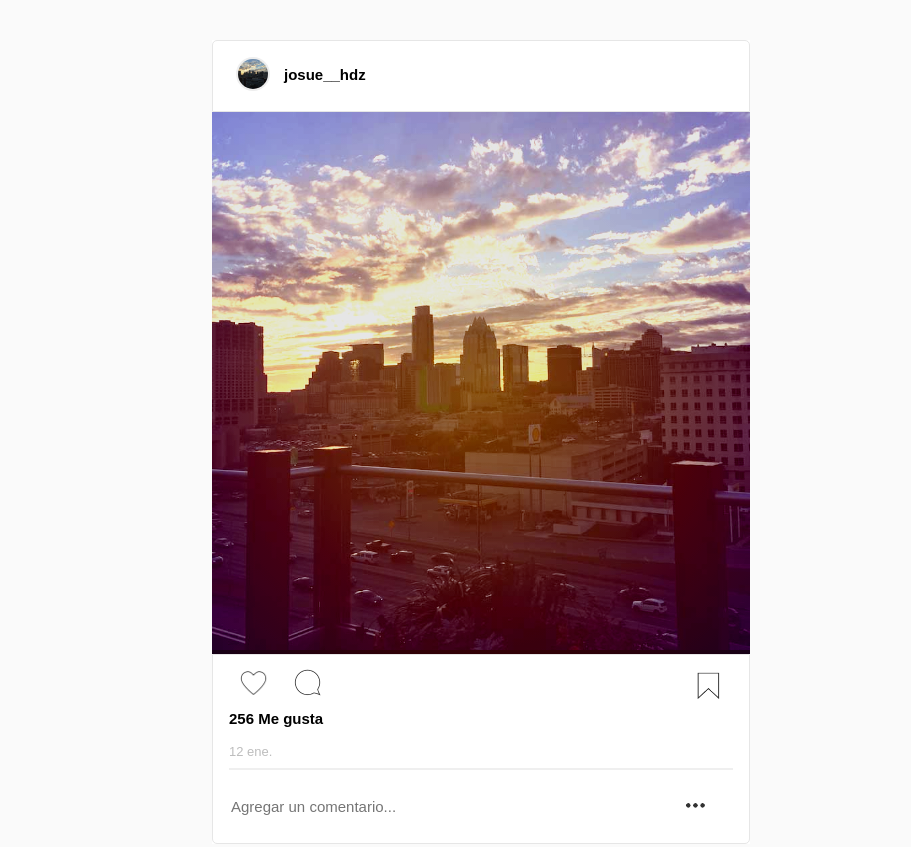
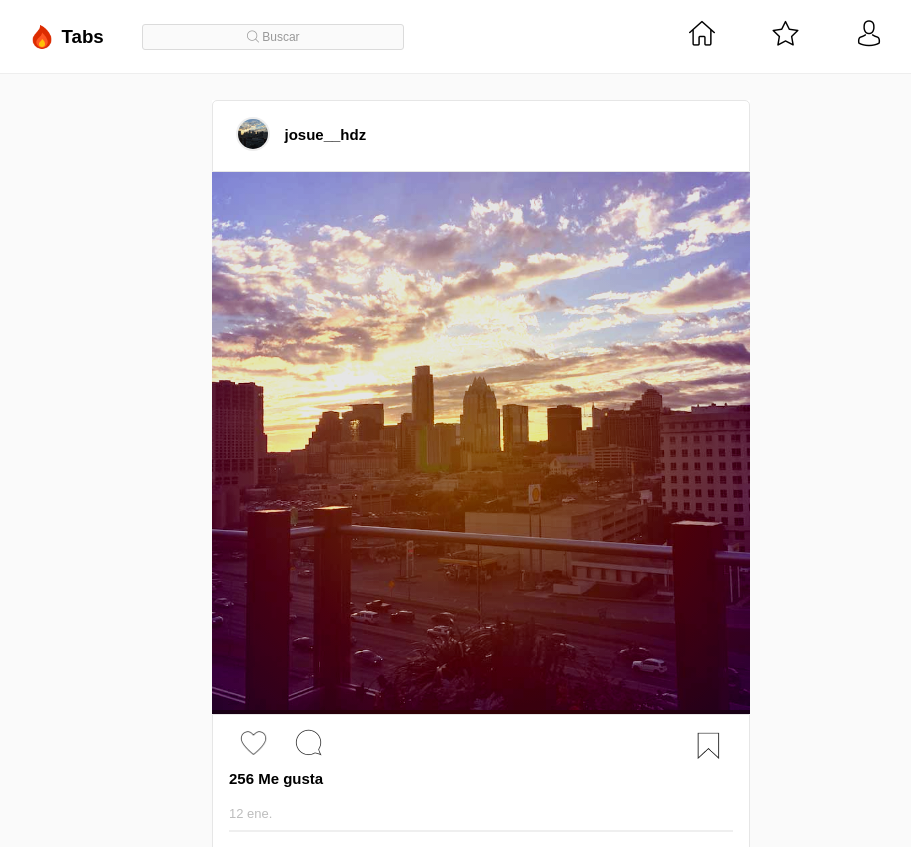
Before and after one commit to josuehdz234/instagramClone, a plain HTML site: page CSSGram/index.html in a window 1280 px wide. Shown: the top 847 px of the page, without its empty margins (172-1083 px from the left). Drawn offline with Linux system fonts and the light colour scheme.

Commit message:
Add files via upload
this is a copy of instagram proyect

```diff
--- a/CSSGram/css/default.css
+++ b/CSSGram/css/default.css
@@ -1,13 +1,14 @@
 		body{
 			background: #fafafa;
 			margin: 0px;
+			font-family: -apple-system,BlinkMacSystemFont,"Segoe UI",Roboto,Helvetica,Arial,sans-serif !important;
 		}
 		hr{
 			margin-bottom: 20px;
 			border: .5px solid #efefef;
 		}
 		.main{
-			margin-top: 40px;
+			margin-top: 100px;
 			margin-left: 30%;
 			margin-bottom: 40px;
 		}
@@ -138,15 +139,13 @@
 		}
 		.modal::before{
 			content: '';
-			-webkit-filter: blur(10px);
-			filter: blur(100px);
-			background-color: rgba(0,0,0,0.9);
+			z-index: 23;
+			background-color: rgba(0,0,0,0.7);
 			position: fixed;
 			left: 0px;
 			right: 0px;
 			bottom: 0px;
 			top: 0px;
-			z-index: 1;
 		}
 		.modal > .content{
 			padding: 30px;
@@ -156,7 +155,7 @@
 			position: fixed;
 			display: inline-block;
 			background-color: #fff;
-			z-index: 2;
+			z-index: 23;
 			border:1px solid #eeeeee;
 			border-radius: 5px;
 		}
@@ -189,3 +188,81 @@
 			bottom: 0px;
 			top: 0px;
 		}
+		.nav-fixed-root{
+			position: fixed;
+			left: 0px;
+			top: 0px;
+			z-index: 4;
+			right: 0px;
+		}
+		.nav__root{
+			background: #fff;
+			border-bottom: 1px solid #eeeeee;
+		}
+		.nav__root > .nav__content{
+			width: 70%;
+			margin: auto;
+		}
+		.nav__root > .nav__content > .nav__baners{
+			display: inline-block;
+			float: left;
+		}
+		.nav__root > .nav__content > .nav__baners > ul{
+			list-style: none;
+			padding-left: 0px;
+			margin-top: 0px;
+			margin-bottom: 0px;
+		}
+		.nav__root > .nav__content > .nav__baners > ul > li{
+			display: inline-block;
+			margin-right: 20px;
+			vertical-align: middle;
+			padding: 7px;
+		}
+		.nav__root > .nav__content > .nav__baners > ul > .search > form > input{
+			border:none;
+			width: 250px;
+		}
+		.nav__root > .nav__content > .nav__baners > ul > .search > form > input:focus{
+			outline: none;
+		}
+		.nav__root > .nav__content > .nav__baners > ul > .search > form{
+			padding: 5px;
+			cursor: pointer;
+			background:#fafafa;
+			color: #999;
+			font-family: arial;
+			font-size: 12px;
+			border: solid 1px #dbdbdb;
+			border-radius: 3px;
+		}
+		.nav__root > .nav__content > .nav__baners > ul > .search > form > div{
+			width: 250px;
+			text-align: center;
+			background: transparent;
+		}
+		.nav__root > .nav__content > .nav__baners > ul > .search > form > div > p{
+			margin-top: 0px !important;
+			margin-bottom: 0px !important;
+		}
+		.nav__root > .nav__content > .nav__actions{
+			display: inline-block;
+			float: right;
+		}
+		.nav__root > .nav__content > .nav__actions > ul{
+			list-style: none;
+			padding-left: 0px;
+			margin-top: 0px;
+			margin-bottom: 0px;
+		}
+		.nav__root > .nav__content > .nav__actions > ul > li{
+			display: inline-block;
+			margin-right: 15px;
+			vertical-align: middle;
+			cursor: pointer;
+			padding: 19px;
+		}
+		.f-12::before{
+			margin-left: 0px;
+			font-size: 12px;
+		}
--- a/CSSGram/index.html
+++ b/CSSGram/index.html
@@ -47,6 +47,40 @@
 		Sauce: class="willow"
 		X-pro II: class="xpro2"
 	-->
+
+	<nav class="nav__root nav-fixed-root">
+		<div class="nav__content">
+			<div class="nav__baners">
+				<ul>
+					<li>
+						<img src="img/Fire_96px.png" class="v-aling-m" width="30">
+						<h3 style="font-family: arial; display: inline-block;" class="v-aling-m">Tabs</h3>
+					</li>
+					<li class="search">
+						<form class="nav__search" instagram-status="none">
+							<div id="div_s_x">
+								<p><i class="f-12 flaticon-magnifying-glass"></i> Buscar</p>
+							</div>
+							<input id="inp_s_x" type="text" placeholder="Buscar..." style="display: none;" name="">
+						</form>
+					</li>
+				</ul>
+			</div>
+			<div class="nav__actions">
+				<ul>
+					<li>
+						<i class="glyph-icon flaticon-house"></i>
+					</li>
+					<li>
+						<i class="glyph-icon flaticon-star"></i>
+					</li>
+					<li>
+						<i class="glyph-icon flaticon-avatar"></i>
+					</li>
+				</ul>
+			</div>
+		</div>
+	</nav>
 	<div class="main">
 
 		<!-- feed -->
@@ -67,7 +101,9 @@
 				<!-- ./ img -->
 				<div class="actions__content__feed">
 					<div class="actions__feed">
-						<button class="like" instagram-like="false"><img src="img/instagram-icons/heart-o.png" width="30"></button>
+						<button class="like" instagram-like="false">
+							<img src="img/instagram-icons/heart-o.png" width="30">
+						</button>
 						<button><img src="img/instagram-icons/comment.png" width="30"></button>
 						<button class="feed__save"><img src="img/instagram-icons/save.png" width="30"></button>
 					</div>
@@ -150,7 +186,7 @@
 			 */
 			$('.modal__open').click(function(){
 				var objeto = this.getAttribute('instagram-modal');
-				$('#' + objeto).show(500);
+				$('#' + objeto).show();
 			});
 			/**
 			 * modal->close
@@ -158,7 +194,7 @@
 
 			$('.modal__close').click(function(){
 				var objeto = this.getAttribute('instagram-modal');
-				$('#' + objeto).hide(500);
+				$('#' + objeto).hide();
 			});
 
 
@@ -168,7 +204,7 @@
 			$('.publisher__feed').click(function(){
 				var obj = $(this);
 				if (obj.attr('instagram-active') == 'true') {
-					$('.modal__img').show(1000);
+					$('.modal__img').show(500);
 					$(this).attr('instagram-active', 'false');
 					console.warn('insta-bg-active');
 				}
@@ -196,6 +232,26 @@
 				}
 			});
 
+			/**
+			 *
+			 */
+			$('.nav__search').click(function(){
+				var obj = $(this).attr('instagram-status');
+
+				if (obj == 'none'){
+					$('#div_s_x').css('display','none');
+					$('#inp_s_x').css('display','block');
+					$('#inp_s_x').focus();
+					$('.nav__search').css('background','#fff');
+					$(this).attr('instagram-status','block');
+				}
+				else{
+					$('#div_s_x').css('display','block');
+					$('#inp_s_x').css('display','none');
+					$('.nav__search').css('background','#fafafa');
+					$(this).attr('instagram-status','none');
+				}
+			});
 		</script>
 	</div>
 </body>
```
Also changed, not shown: CSSGram/img/Fire_96px.png (added), CSSGram/img/instagram-icons/profile.PNG (added), CSSGram/img/instagram-icons/user+.PNG (added).
